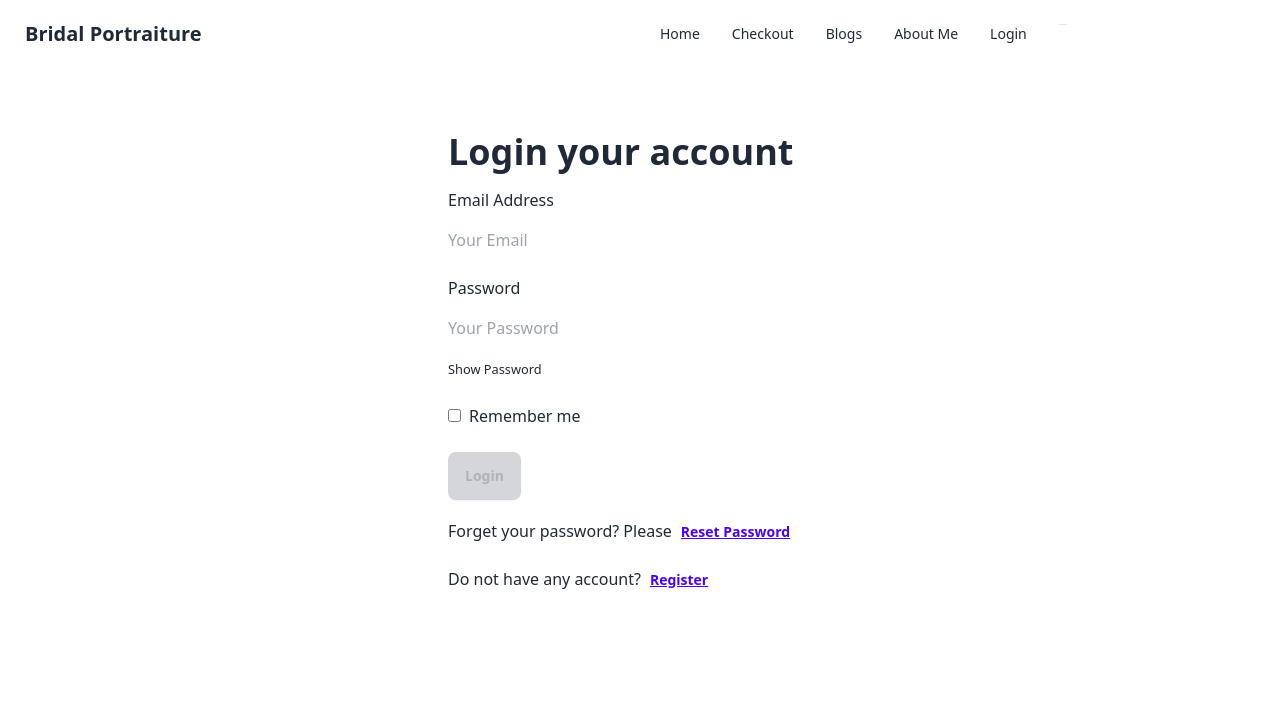
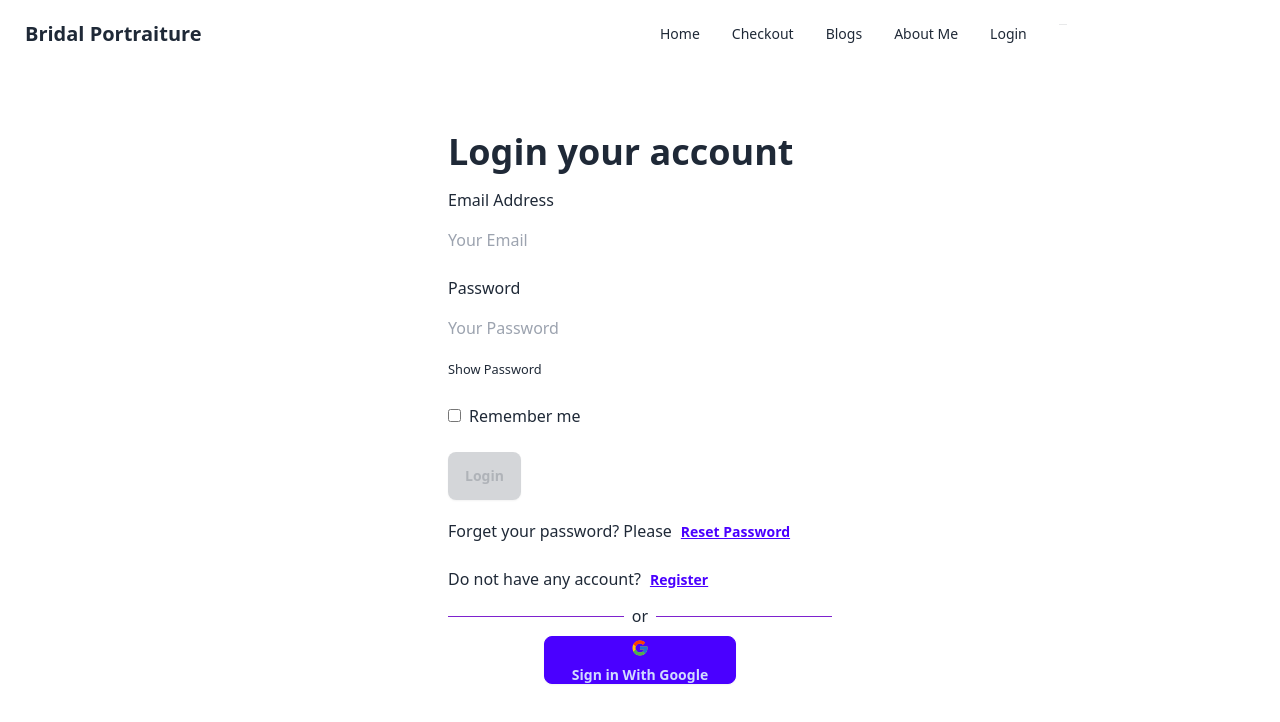
Before and after one commit to Nadim-Nion/independent-service-provider-client, a React (Vite) app: page /login in a window 1280 px wide. Shown: the top 722 px of the page. Built offline with nearby package versions, Linux system fonts and the light colour scheme; no server answers.

Commit message:
google signin and blogs route added

```diff
--- a/package.json
+++ b/package.json
@@ -15,6 +15,7 @@
     "match-sorter": "^6.3.1",
     "react": "^18.2.0",
     "react-dom": "^18.2.0",
+    "react-icons": "^4.12.0",
     "react-router-dom": "^6.21.1",
     "sort-by": "^1.2.0"
   },
--- a/src/components/Blogs/Blogs.jsx
+++ b/src/components/Blogs/Blogs.jsx
@@ -2,8 +2,63 @@ import React from 'react';
 
 const Blogs = () => {
     return (
-        <div>
-            <h2>Read Blogs</h2>
+        <div className='text-lg container mx-auto px-32'>
+            <article className='my-8'>
+                <h2 className='font-semibold mb-2'>Q.1: Differences between authorization and authentication?</h2>
+                <p>Answer:
+                    Authentication is the process of verifying the identity of a user, system, or entity, ensuring that they are who they claim to be. This is typically achieved through the use of passwords, biometrics, or other credentials.
+
+                    Authorization, on the other hand, comes after authentication and involves granting or denying access rights and permissions to authenticated users. It defines what actions or resources a user is allowed to access based on their authenticated identity.
+
+                    In summary, authentication confirms identity, while authorization determines the level of access or permissions granted to that authenticated identity.
+                </p>
+            </article>
+
+            <article className='my-8'>
+                <h2 className='font-semibold mb-2'>Q.2: Why are you using firebase? What other options do you have to implement authentication?</h2>
+                <p>Answer:
+                    Firebase is chosen for its ease of setup, scalability, and integration with other Firebase features. It offers a variety of authentication methods, including email/password, social logins, and phone authentication.
+
+                    <br /> <br />
+
+                    Other viable options for authentication include: <br /> <br />
+
+                    Auth0: Comprehensive identity platform with extensive customization and enterprise-grade security. <br /> <br />
+
+                    AWS Cognito:  Well-integrated with AWS services, offering user pools and identity pools for flexible authentication. <br /> <br />
+
+                    Okta: Cloud-based identity platform with robust features for user management, access control, and security.
+
+
+                </p>
+            </article>
+
+            <article className='my-8'>
+                <h2 className='font-semibold mb-2'>Q.3: What other service does firebase provide other than authentication?
+                </h2>
+                <p>Answer:
+                    Firebase offers a comprehensive set of services beyond authentication, making it a full-stack development platform. Some notable services include:
+                    <br /> <br />
+
+                    1. Realtime Database: A NoSQL database that allows developers to store and sync data in real-time.
+                    <br /> <br />
+
+                    2. Cloud Fire-store: A scalable and flexible NoSQL document database for web, mobile, and server development.
+                    <br /> <br />
+
+                    3. Cloud Functions: Serverless compute service that allows running custom backend code in response to events triggered by Firebase features and HTTPS requests.
+                    <br /> <br />
+
+                    4. Cloud Storage: A secure and scalable object storage solution for storing and serving user-generated content.
+                    <br /> <br />
+
+                    5. Hosting: Firebase Hosting provides fast and secure web hosting for developers to deploy web apps and static content.
+                    <br /> <br />
+
+
+                    These services collectively offer a robust and integrated platform for building and managing modern web and mobile applications.
+                </p>
+            </article>
         </div>
     );
 };
--- a/src/components/Login/Login.jsx
+++ b/src/components/Login/Login.jsx
@@ -2,6 +2,7 @@ import React, { useContext, useRef, useState } from 'react';
 import { Link, useLocation, useNavigate } from 'react-router-dom';
 import { AuthContext } from '../../provider/AuthProvider';
 import { space } from 'postcss/lib/list';
+import Social from '../Social/Social';
 
 const Login = () => {
     const { signIn, resetPassword } = useContext(AuthContext);
@@ -121,6 +122,7 @@ const Login = () => {
                     <button className="btn btn-link ps-2">Register</button>
                 </Link>
             </p>
+            <Social></Social>
         </div>
     );
 };
--- a/src/components/Register/Register.jsx
+++ b/src/components/Register/Register.jsx
@@ -1,6 +1,7 @@
 import React, { useContext, useState } from 'react';
 import { Link } from 'react-router-dom';
 import { AuthContext } from '../../provider/AuthProvider';
+import Social from '../Social/Social';
 
 const Register = () => {
     const { createUser, updateUserData, sendVerificationToEmail } = useContext(AuthContext);
@@ -125,6 +126,7 @@ const Register = () => {
                     </div>
                 }
             </div>
+            <Social></Social>
         </div>
     );
 };
--- /dev/null
+++ b/src/components/Social/Social.jsx
@@ -0,0 +1,43 @@
+import React, { useContext, useState } from 'react';
+import { FcGoogle } from "react-icons/fc";
+import { AuthContext } from '../../provider/AuthProvider';
+import { GoogleAuthProvider } from "firebase/auth";
+
+const Social = () => {
+    const { signInWithGoogle } = useContext(AuthContext);
+    const googleProvider = new GoogleAuthProvider();
+    const [error, setError] = useState('');
+    const [success, setSuccess] = useState('');
+
+    const handleGoogleSignIn = () => {
+        signInWithGoogle(googleProvider)
+            .then(result => {
+                const loggedUser = result.user;
+                console.log(loggedUser);
+                setSuccess('User logged-in successfully');
+            })
+            .catch(error => {
+                setError(error.message);
+            })
+    }
+
+    return (
+        <div>
+            <div className='flex items-center'>
+                <div style={{ height: '1px' }} className='bg-purple-700 w-1/2'></div>
+                <p className='mx-2'>or</p>
+                <div style={{ height: '1px' }} className='bg-purple-700 w-1/2'></div>
+            </div>
+            <div className='flex justify-center items-center mt-2'>
+                <button onClick={handleGoogleSignIn} className="btn btn-primary w-1/2">
+                    <div className='text-lg'>
+                        <FcGoogle />
+                    </div>
+                    Sign in With Google
+                </button>
+            </div>
+        </div>
+    );
+};
+
+export default Social;
--- a/src/provider/AuthProvider.jsx
+++ b/src/provider/AuthProvider.jsx
@@ -1,5 +1,5 @@
 import React, { createContext, useEffect, useState } from 'react';
-import { createUserWithEmailAndPassword, getAuth, onAuthStateChanged, sendEmailVerification, sendPasswordResetEmail, signInWithEmailAndPassword, signOut, updateProfile } from "firebase/auth";
+import { createUserWithEmailAndPassword, getAuth, onAuthStateChanged, sendEmailVerification, sendPasswordResetEmail, signInWithEmailAndPassword, signInWithPopup, signOut, updateProfile } from "firebase/auth";
 import app from '../firebase/firebase.config';
 
 export const AuthContext = createContext(null);
@@ -17,6 +17,11 @@ const AuthProvider = ({ children }) => {
     const signIn = (email, password) => {
         setLoading(true);
         return signInWithEmailAndPassword(auth, email, password);
+    }
+
+    const signInWithGoogle = (provider) => {
+        setLoading(true);
+        return signInWithPopup(auth, provider);
     }
 
     const updateUserData = (user, name) => {
@@ -56,7 +61,8 @@ const AuthProvider = ({ children }) => {
         logOut,
         sendVerificationToEmail,
         resetPassword,
-        loading
+        loading,
+        signInWithGoogle
     };
 
     return (
```
Also changed, not shown: 1 other file (tests, documents, lock files or other folders).
